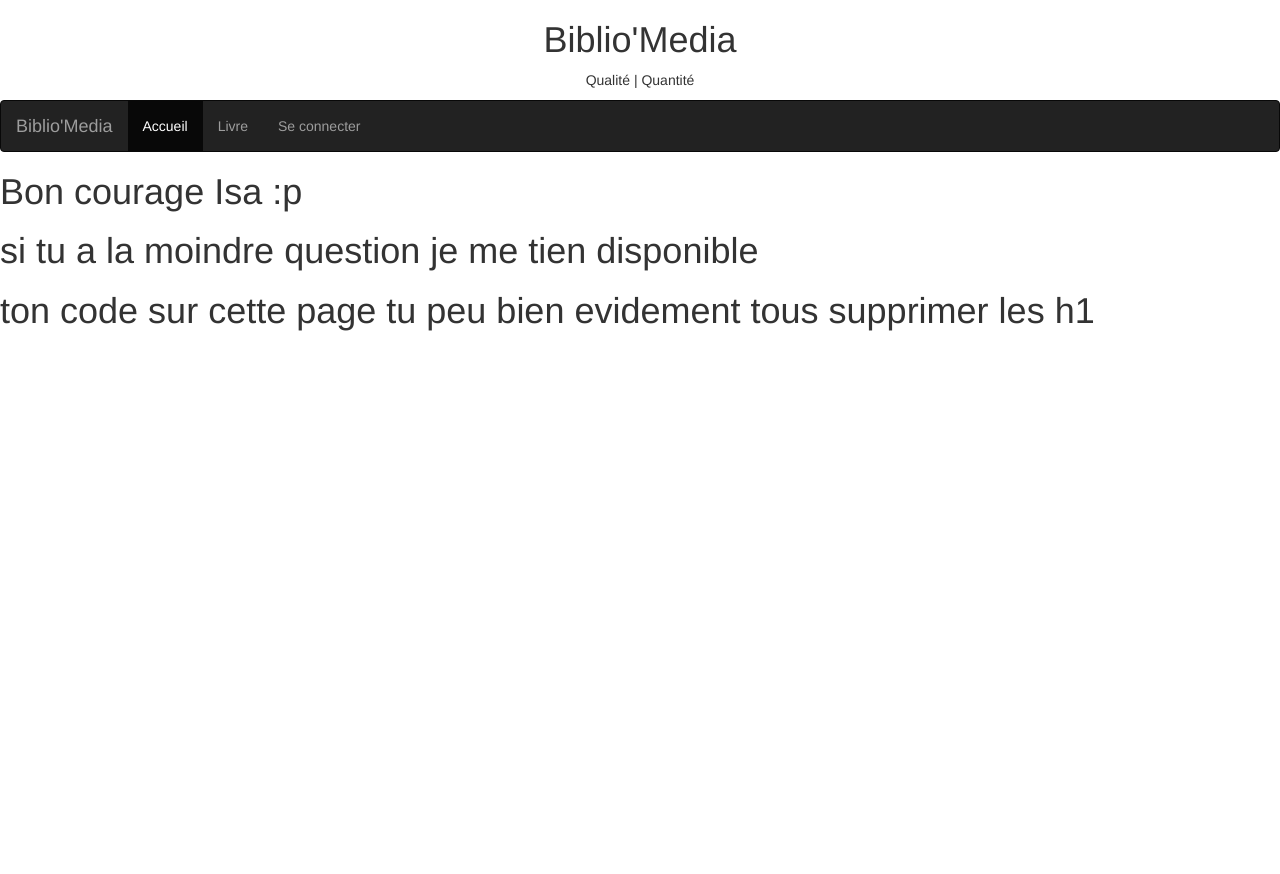
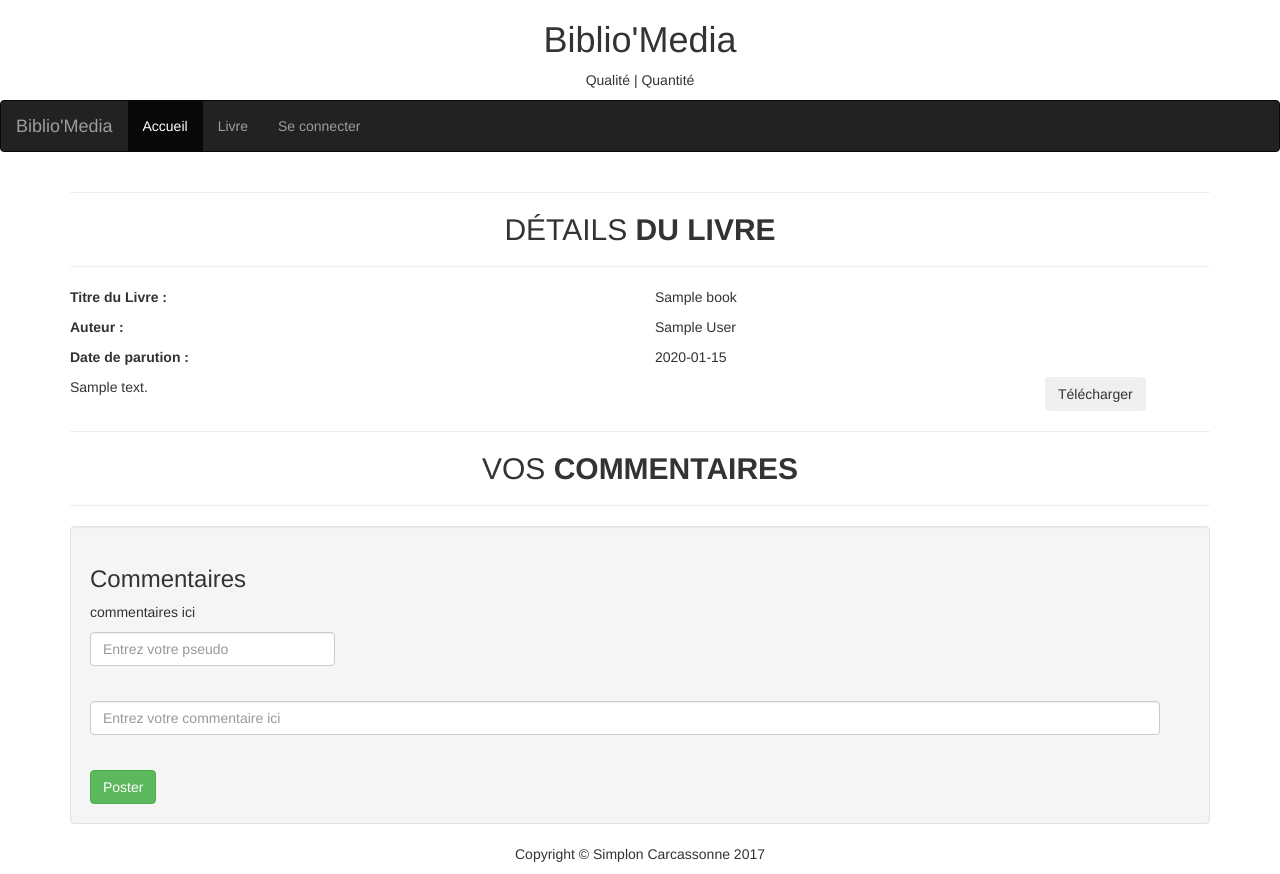
Before and after one commit to ValentinCo/article, a PHP site: page /index.php?p=details&id=1 in a window 1280 px wide. Before the commit the page ends 331 px from the top, so only its background shows below. Run offline with PHP 8.4, Linux system fonts and the light colour scheme; tables that the repository leaves empty hold one stand-in row (values such as "Sample post"); some libraries are stand-ins or nearby versions.

Commit message:
ajout des pages modifiées avec pages details.php fonctionnelle pour une partie

```diff
--- a/pages/accueil.php
+++ b/pages/accueil.php
@@ -1,3 +1,3 @@
 <div class="text-center">
-<img src="./pages/image/bookUn.jpg" alt="">
+<img src="./pages/image/bookUn.jpg" alt="un beau livre">
 </div>
--- /dev/null
+++ b/pages/app.js
@@ -0,0 +1,8 @@
+$(function () {
+    $('#poster').click(function () {
+        console.log('test');
+    });
+
+
+
+});
--- a/pages/details.php
+++ b/pages/details.php
@@ -1,4 +1,119 @@
-<h1>Bon courage Isa :p</h1>
+<?php
+session_start();
 
-<h1> si tu a la moindre question je me tien disponible </h1>
-<h1> ton code sur cette page tu peu bien evidement tous supprimer les h1 </h1>
+$id=$_GET['id'];
+
+$username="root";
+$password="admin";
+$host="localhost";
+$db="article";
+
+try {
+  $bdd = new PDO("mysql:dbname=$db;host=$host;charset=utf8", $username, $password);
+  // set the PDO error mode to exception
+  $bdd->setAttribute(PDO::ATTR_ERRMODE, PDO::ERRMODE_EXCEPTION);
+  // echo "Connected successfully";
+}
+catch(PDOException $e)
+{
+  echo "Connection failed: " . $e->getMessage();
+}
+
+$req = $bdd->query('select * from Books where boo_id = '. $id)->fetchAll();
+// var_dump($req);
+
+if (!empty($_POST['pseudo']) && !empty($_POST['comment'])){
+
+  try {
+    $comment=htmlspecialchars($_POST['comment']);
+    $pseudo=htmlspecialchars($_POST['pseudo']);
+
+
+    $sql=sprintf("insert into Comments (com_content, com_pseudo, boo_id) values ('%s','%s','%d');", $comment, $pseudo, $id);
+
+    $result = $bdd->query($sql);
+  } catch (Exception $e)
+    {
+      echo $e->getMessage();
+    }
+}
+
+?>
+
+<div class="container">
+
+  <div class="bg-faded p-4 my-4">
+    <hr class="divider">
+    <h2 class="text-center text-lg text-uppercase my-0">Détails
+      <strong>du livre</strong>
+    </h2>
+    <hr class="divider">
+    <div class="row">
+      <div class="col-lg-6">
+        <p class="titre text-justify"><strong>Titre du Livre :</strong> </p>
+        <p class="auteur text-justify"><strong>Auteur :</strong>  </p>
+        <p class="année text-justify"><strong>Date de parution :</strong></p>
+      </div>
+      <div class="col-lg-6">
+        <p text-justify><?php foreach ($req as $value): ?><?= $value['boo_title'] ?></p>
+        <p text-justify><?= $value['boo_author'] ?>
+        </p>
+        <p text-justify> <?= $value['boo_date'] ?>
+        </p>
+      </div>
+    </div>
+    <div class="row">
+      <div class="col-lg-10">
+        <p class="description text-justify"><?= $value['boo_content'] ?></p>
+      </div>
+      <?php endforeach ?>
+      <div class="col-lg-2 text-justify">
+        <input class="btn btn-outline-secondary" type="submit" value="Télécharger">
+      </div>
+
+    </div>
+
+
+    <div class=" p-4 my-4">
+      <hr class="divider">
+      <h2 class="text-center text-lg text-uppercase my-0">Vos
+        <strong>Commentaires</strong>
+      </h2>
+      <hr class="divider">
+      <div class="row">
+        <div class="col-lg-12">
+
+          <!--Panel-->
+          <div class="card well clearfix">
+            <h3 class="card-header primary-color white-text">Commentaires</h3>
+            <div class="card-body pre-scrollable">
+              <p class="comment">commentaires ici </p>
+              <div class="form-group row col-sm-3">
+                <form action="" method="post">
+                  <input class="form-control" type="text" name="pseudo" id="pseudo" placeholder="Entrez votre pseudo"><br>
+                </div>
+                <div class="form-group row col-md-12">
+                  <input class="form-control" type="text" name="comment" placeholder="Entrez votre commentaire ici"><br>
+                </div>
+              </div>
+              <input class="btn btn-outline-secondary btn-success" id="poster" type="submit" value="Poster">
+            </div>
+          </form>
+        </div>
+
+        <!--/.Panel-->
+      </div>
+    </div>
+  </div>
+</div>
+<!-- /.container -->
+<footer class="bg-faded text-center py-5">
+  <div class="container">
+    <p class="m-0">Copyright &copy; Simplon Carcassonne 2017</p>
+  </div>
+</footer>
+
+<script src="node_modules/jquery/dist/jquery.js"></script>
+<script src="node_modules/bootstrap/dist/js/bootstrap.js"></script>
+<script src="node_modules/markdown/lib/markdown.js"></script>
+<script src="pages/app.js"></script>
--- a/pages/templates/default.php
+++ b/pages/templates/default.php
@@ -4,7 +4,7 @@
     <meta charset="UTF-8">
     <meta name="viewport" content="width=device-width, initial-scale=1.0">
     <meta http-equiv="X-UA-Compatible" content="ie=edge">
-    <title>Document</title>
+    <title>ARTICLE</title>
     <!-- Latest compiled and minified CSS -->
     <link rel="stylesheet" href="node_modules/bootstrap/dist/css/bootstrap.css">
 </head>
@@ -20,5 +20,6 @@
 
     <script src="node_modules/jquery/dist/jquery.js"></script>
     <script src="node_modules/bootstrap/dist/js/bootstrap.js"></script>
+
 </body>
 </html>
```
Also changed, not shown: pages/admin.php (+16 -1 lines), pages/livre.php (+58 -2 lines), 1 other file.
